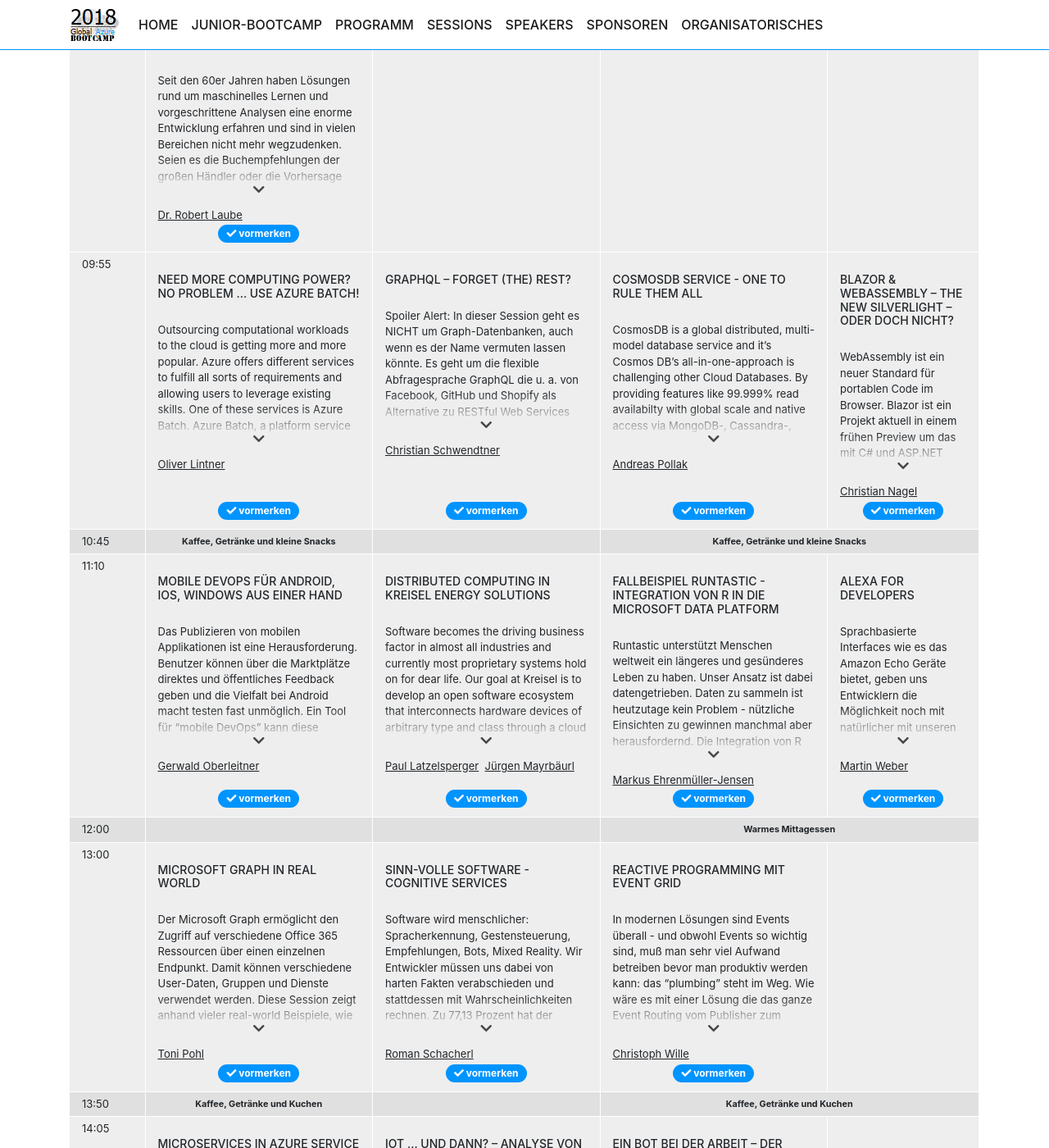
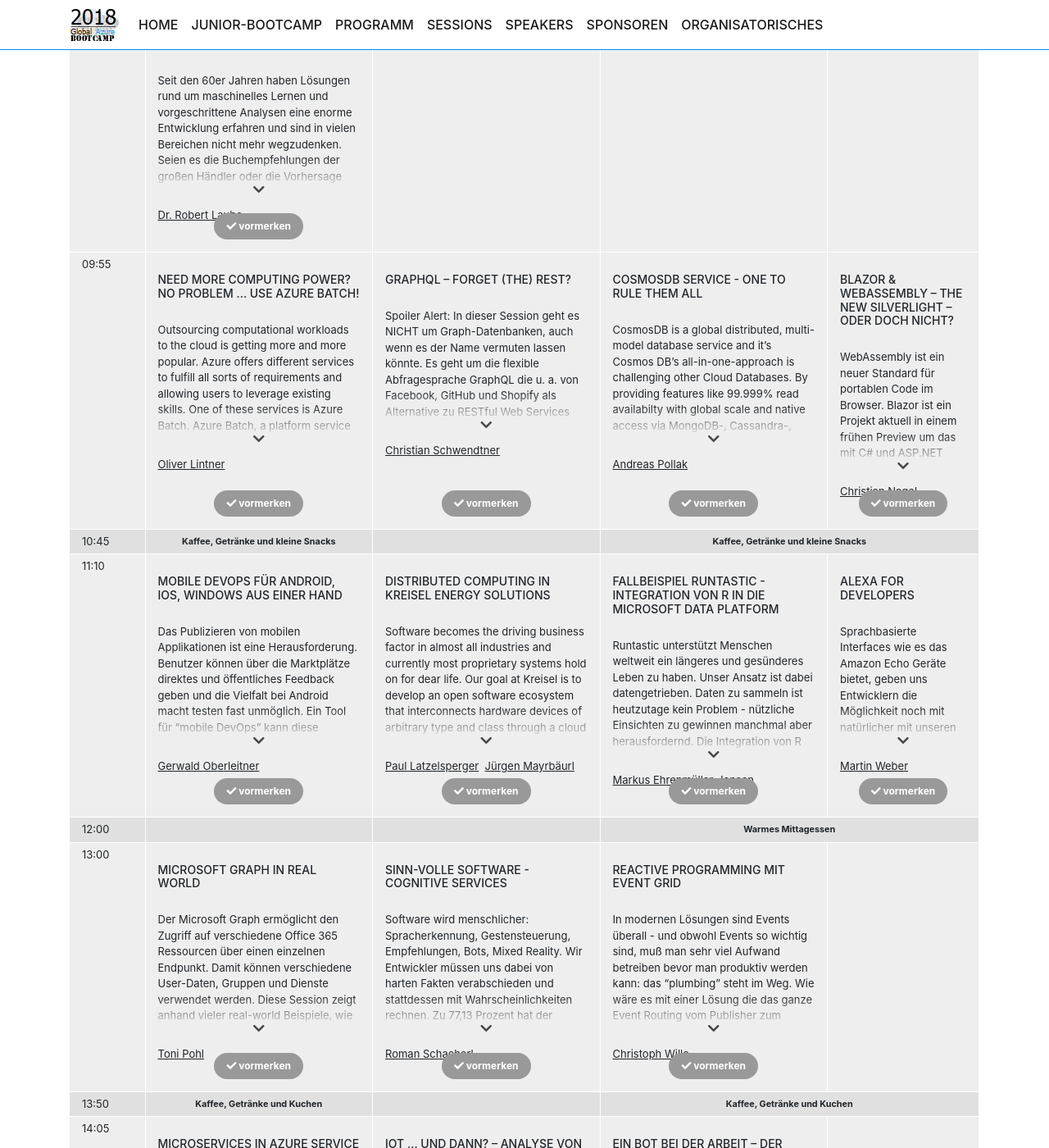
Before and after one commit to coding-club-linz/global-azure-bootcamp-2018, a Jekyll site: the page built from programm.md, in a window 1280 px wide and 1400 px high, scrolled down 384 px. Shown: the whole window at 82% size. Built offline with Jekyll 4.4.1, drawn with Linux system fonts in a browser that asks for light colours; nearby versions of some CDN libraries; our own code applies the rules of GitHub Pages for plain Markdown files.

Commit message:
Sessions markieren

```diff
--- a/_includes/session-card.html
+++ b/_includes/session-card.html
@@ -10,9 +10,9 @@
         <a href="{{ site.baseurl }}{{ speakerpage.url }}">{{ speakerpage.title }}</a>&nbsp; {% endif %} {% endfor %} {% endfor %}
     </p>
     {% if sessionpage.page-category == "session" %}
-    <p class="program-session-selected add"><span class="badge badge-pill badge-primary" onclick="selectSession(event, '{{ sessionpage.url }}')"><i class="fa fa-check" aria-hidden="true"></i> vormerken</span></p>
+    <p class="program-session-selected add" onclick="selectSession(event, '{{ sessionpage.url }}')"><span class="badge badge-pill badge-primary"><i class="fa fa-check" aria-hidden="true"></i> vormerken</span></p>
 
-    <p class="program-session-selected remove"><span class="badge badge-pill badge-primary" onclick="deselectSession(event, '{{ sessionpage.url }}')"><i class="fa fa-times" aria-hidden="true"></i> löschen</span></p>
+    <p class="program-session-selected remove" onclick="deselectSession(event, '{{ sessionpage.url }}')"><span class="badge badge-pill badge-primary"><i class="fa fa-times" aria-hidden="true"></i> löschen</span></p>
     {% endif %}
 </div>
 {% endif %} {% endfor %}
--- a/programm.md
+++ b/programm.md
@@ -194,14 +194,19 @@ E09 | Ergeschoß | Im großen Veranstaltungssaal des Wissensturm starten wir die
 {: .table }
 
 <div class="modal fade" tabindex="-1" role="dialog" aria-labelledby="mySmallModalLabel" aria-hidden="true" id="confirmLoginModal">
-  <div class="modal-dialog modal-sm">
+  <div class="modal-dialog modal-dialog-centered">
     <div class="modal-content">
       <div class="modal-header">
+        <h5 class="modal-title">Login</h5>
         <button type="button" class="close" data-dismiss="modal" aria-label="Close"><span aria-hidden="true">&times;</span></button>
       </div>
+      <div class="modal-body">
+        <p>Damit deine Sessions gespeichert werden können, musst du dich erst anmelden. Du kannst dafür dein Microsoft oder Google Konto verwenden,
+        oder du vergibts einen eigenen Usernamen und ein Passwort.</p>
+      </div>
       <div class="modal-footer">
-        <button type="button" class="btn btn-primary" id="modal-btn-login">Login</button>
-        <button type="button" class="btn btn-default" id="modal-btn-cancel">Abbrechen</button>
+        <button type="button" class="btn btn-primary" id="modal-btn-login" onclick="login()">Weiter zum Login</button>
+        <button type="button" class="btn btn-default" data-dismiss="modal">Abbrechen</button>
       </div>
     </div>
   </div>
--- a/scripts/gab.js
+++ b/scripts/gab.js
@@ -61,8 +61,7 @@ window.addEventListener('load', function () {
         e.preventDefault();
 
         // store current url
-        window.localStorage.setItem('auth0RedirectUrl', location.href);
-        webAuth.authorize();
+        login();
     });
 
     logoutBtn.addEventListener('click', logout);
@@ -73,10 +72,16 @@ window.addEventListener('load', function () {
         localStorage.removeItem('id_token');
         localStorage.removeItem('expires_at');
         displayButtons();
+        document.location.reload();
     }
 
     handleAuthentication();
 });
+
+function login() {
+    window.localStorage.setItem('auth0RedirectUrl', location.href);
+    webAuth.authorize();
+}
 
 function isAuthenticated() {
     // Check whether the current time is past the
@@ -171,9 +176,6 @@ function confirmLogin() {
     $('#confirmLoginModal').modal({});
 
     var modalConfirm = function (callback) {
-        $("#btn-confirm").on("click", function () {
-            $("#mi-modal").modal('show');
-        });
 
         $("#modal-btn-login").on("click", function () {
             callback(true);
--- a/styles/gab.css
+++ b/styles/gab.css
@@ -246,10 +246,18 @@ img.session-speaker {
 }
 
 .program-session-container .program-session-selected.add {
+    margin-top: 20px;
+    margin-bottom: 0;
+    padding-top: 20px;
+    padding-bottom: 20px;
     display: block;
 }
 
 .program-session-container .program-session-selected.remove {
+    margin-top: 20px;
+    margin-bottom: 0;
+    padding-top: 20px;
+    padding-bottom: 20px;
     display: none;
 }
 
@@ -279,7 +287,12 @@ img.session-speaker {
 
 .program-session-selected .badge {
     font-size: 12px;
-    padding: 5px 10px;
+    padding: 10px 15px;
+    background-color: #999;
+}
+
+.program-session-selected .badge:hover {
+    background-color: #0094ff;
 }
 
 .program-session-selected i {
@@ -336,6 +349,7 @@ img.session-speaker {
 
 .program-session-speakers {
     margin-top: 30px;
+    margin-bottom: 30px;
 }
 
 .card-deck {
```
Also changed, not shown: 3 other files.
